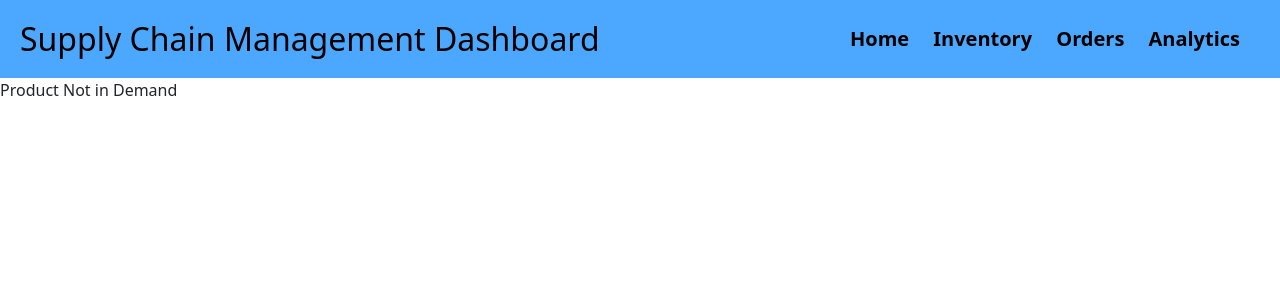
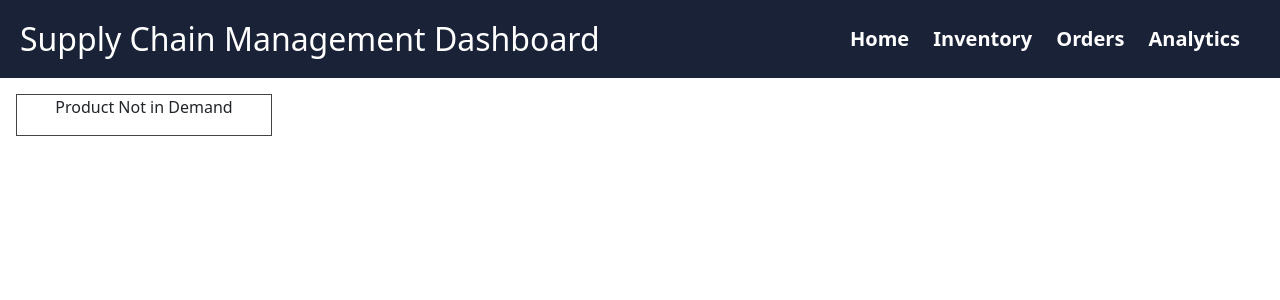
Before and after one commit to Allen2507/XGBoost, a Flask app: template templates/predict.html in a window 1280 px wide. Shown: the top 300 px of the page. Run offline with Flask 3, Linux system fonts and the light colour scheme; the template is opened without the code that fills it, so the values that code supplies are empty; parts of the project's set-up code (start-up, migrations or seed data) failed here and were passed over.

Commit message:
Added new colors and styles

```diff
--- a/static/form.css
+++ b/static/form.css
@@ -1,6 +1,6 @@
 body {
     font-family: Arial, sans-serif;
-    background:linear-gradient(to right, rgba(17, 168, 255, 0.8),rgba(255, 33, 207, 0.8));
+    background:linear-gradient(to right, #255fff,#ff5f2e);
     margin: 0;
     padding: 0;
 }
--- a/static/js/index.js
+++ b/static/js/index.js
@@ -54,7 +54,7 @@
         } else if (selectedOption === "0"){
             demandChart.datasets[0].data = actualData0;
             demandChart.datasets[1].data = forecastedData0;
-            document.getElementById("revenue-value-holder").innerText = revenue_value[2]
+            document.getElementById("revenue-value-holder").innerText = revenue_value[2];
         }
 
         demandChart.update();
--- a/static/predict.css
+++ b/static/predict.css
@@ -1,6 +1,6 @@
 header {
-    background-color: #75bcff;
-    color: #000;
+  background-color: #1A2238;
+  color: #ffffff;
   padding: 20px;
   text-align: center;
 }
@@ -26,10 +26,31 @@ header {
   display: inline;
   margin-right: 20px;
   font-size: 20px;
+  cursor: pointer;
 }
 
 header nav ul li a {
-    color: #333333;
+  color: #ffffff;
   text-decoration: none;
   font-weight: 600;
+  transition: 0.3s ease-in-out;
 }
+
+header nav ul li a:hover {
+  color: #9DAAF2;
+}
+
+body{
+  background-color: #ffffff;
+  overflow: hidden !important;
+}
+  .container{
+    display: flex;
+    justify-content: center;
+    align-items: center;
+    flex-direction: column;
+    height: 20%;
+    width: 20%;
+    border: 1px solid #444;
+    margin: 1rem;
+  }
--- a/static/styles.css
+++ b/static/styles.css
@@ -1,6 +1,6 @@
 header {
-  background-color: #4ca8ff;
-  color: #000;
+  background-color: #1a2238;
+  color: #ffffff;
   padding: 20px;
   text-align: center;
 }
@@ -30,14 +30,14 @@ header nav ul li {
 }
 
 header nav ul li a {
-  color: #000000;
+  color: #ffffff;
   text-decoration: none;
   font-weight: 600;
   transition: 0.3s ease-in-out;
 }
 
 header nav ul li a:hover {
-  color: #ffffff;
+  color: #9daaf2;
 }
 
 main {
@@ -45,7 +45,7 @@ main {
 }
 
 footer {
-  background-color: #8fb8de;
+  background-color: #1a2238;
   color: #fff;
   padding: 10px 0;
   text-align: center;
@@ -96,7 +96,7 @@ footer ul li a {
   top: 78px;
   position: absolute;
   left: 0;
-  background-color: #cdf7f6;
+  background-color: #ff693b;
   padding-top: 20px;
   padding-left: 10px;
 }
@@ -107,7 +107,7 @@ footer ul li a {
 }
 
 .sidebar h2 {
-  color: #000;
+  color: #ffffff;
   text-align: center;
   margin-bottom: 20px;
 }
@@ -116,7 +116,7 @@ footer ul li a {
   padding: 10px 15px;
   text-decoration: none;
   font-size: 18px;
-  color: #000;
+  color: #ffffff;
 }
 
 .sidebar a:hover {
@@ -210,3 +210,7 @@ footer ul li a {
 .label-head {
   font-weight: bold;
 }
+
+body {
+  overflow: hidden !important;
+}
--- a/templates/predict.html
+++ b/templates/predict.html
@@ -2,8 +2,13 @@
 <html>
   <head>
     <title>Demand Calculator</title>
-    <link href="https://cdn.jsdelivr.net/npm/bootstrap@5.0.2/dist/css/bootstrap.min.css" rel="stylesheet" integrity="sha384-EVSTQN3/azprG1Anm3QDgpJLIm9Nao0Yz1ztcQTwFspd3yD65VohhpuuCOmLASjC" crossorigin="anonymous"/>
-    <link rel="stylesheet" href="/static/styles.css" />
+    <link
+      href="https://cdn.jsdelivr.net/npm/bootstrap@5.0.2/dist/css/bootstrap.min.css"
+      rel="stylesheet"
+      integrity="sha384-EVSTQN3/azprG1Anm3QDgpJLIm9Nao0Yz1ztcQTwFspd3yD65VohhpuuCOmLASjC"
+      crossorigin="anonymous"
+    />
+    <link rel="stylesheet" href="/static/predict.css" />
   </head>
   <body>
     <header>
@@ -19,11 +24,17 @@
         </nav>
       </div>
     </header>
-
+    <div class="container">
       {% if prediction[0] == 1 %}
-        <p>Product in <span id="predictedValue">{{prediction[2]}}Demand</span> by {{prediction[1]}} %</p>
+      <p class="main-text">
+        Product in <span id="predictedValue">{{prediction[2]}}Demand</span> by
+        {{prediction[1]}} %
+      </p>
       {% else %}
-        <p>Product <span id="predictedValue">Not in Demand</span></p>
+      <p class="main-text">
+        Product <span id="predictedValue">Not in Demand</span>
+      </p>
       {% endif %}
+    </div>
   </body>
 </html>
```
Lines whose indentation alone changed are shown as unchanged.
